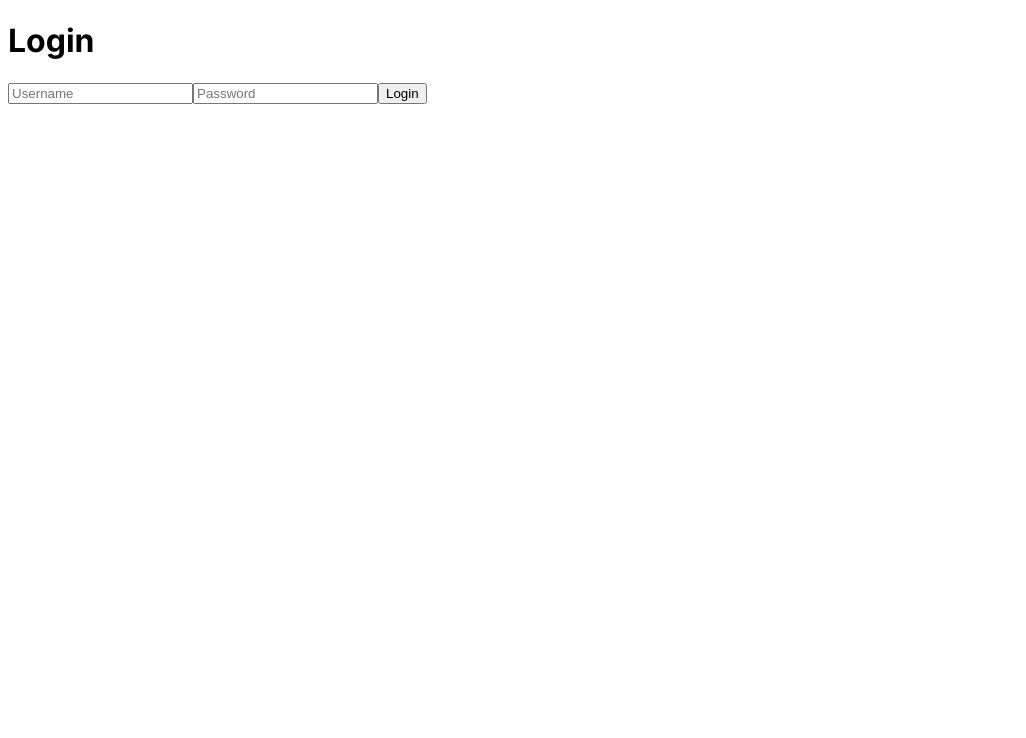
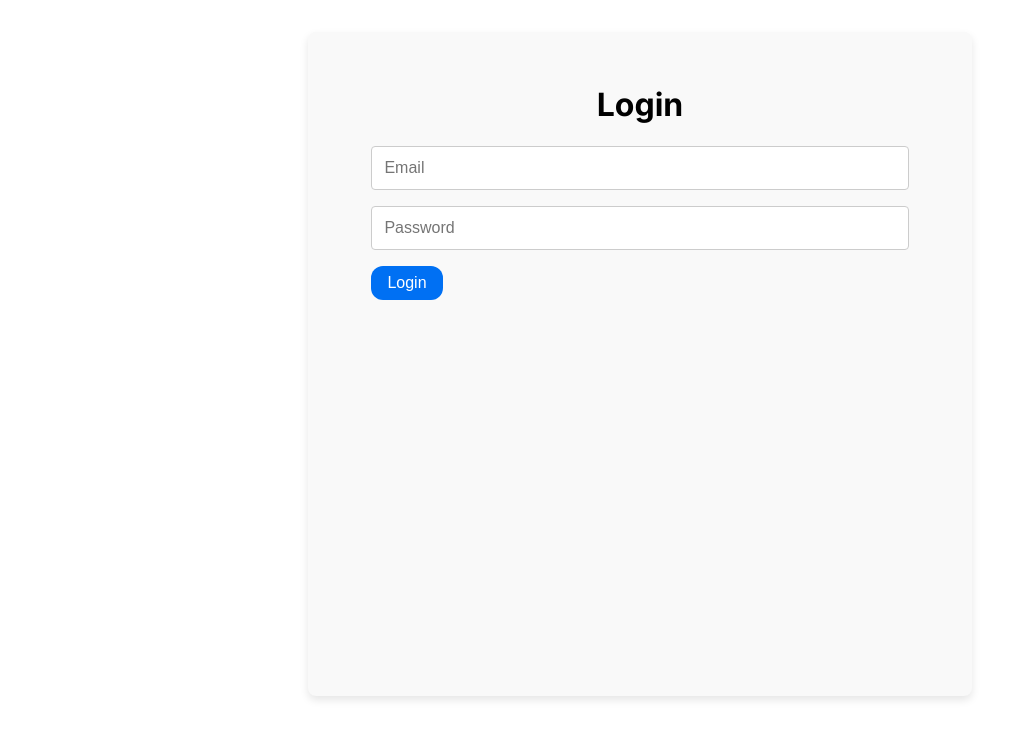
Before and after one commit to Grammeri/dmitry-nikolayev-test, a Next.js app: page /login in a window 1280 px wide. Shown: the top 738 px of the page, without its empty margins (0-1026 px from the left). Built offline with nearby package versions, Linux system fonts and the light colour scheme.

Commit message:
feat: create login page

```diff
--- a/package.json
+++ b/package.json
@@ -10,11 +10,13 @@
     "lint": "next lint"
   },
   "dependencies": {
+    "formik": "^2.4.6",
     "next": "14.2.4",
     "react": "^18",
     "react-dom": "^18",
     "sass": "^1.77.6",
-    "shared": "^0.2.0"
+    "shared": "^0.2.0",
+    "yup": "^1.4.0"
   },
   "devDependencies": {
     "@types/node": "^20",
--- /dev/null
+++ b/src/app/components/LoginForm/LoginForm.module.scss
@@ -0,0 +1,46 @@
+@import '@/app/styles/helpers/vars.scss';
+@import '@/app/styles/helpers/colors.scss';
+
+.loginContainer {
+  display: flex;
+  flex-direction: column;
+  align-items: center;
+  padding: 2rem;
+  background-color: $login-form-bg-color;
+  border-radius: $medium-border-radius;
+  box-shadow: 0 4px 8px rgba(0, 0, 0, 0.1);
+  max-width: 600px;
+  height: 600px;
+  margin: 2rem auto;
+}
+
+.login-title {
+  margin-bottom: 1.5rem;
+  font-size: $font-size-title;
+  color: $font-color;
+}
+.formField{
+  display: flex;
+  align-self: center;
+
+}
+.input {
+  padding: 0.75rem;
+  margin-bottom: 1rem;
+  border: 1px solid #ccc;
+  border-radius: $small-border-radius;
+  font-size: $font-size-regular;
+  width: 100%;
+  box-sizing: border-box;
+}
+
+.input:disabled {
+  background-color: $color-disabled;
+}
+
+.error-message {
+  color: $warning-color;
+  font-size: $font-size-small;
+  margin-top: -0.75rem;
+  margin-bottom: 1rem;
+}
--- /dev/null
+++ b/src/app/components/LoginForm/LoginForm.tsx
@@ -0,0 +1,76 @@
+'use client';
+
+import { useState } from 'react';
+import { ErrorMessage, Field, Form, Formik } from 'formik';
+import { loginValidationSchema } from '@/app/shared/utils/validationSchema';
+
+import styles from './LoginForm.module.scss';
+import Button from '@/app/components/Button/Button';
+
+interface LoginFormValues {
+  email: string;
+  password: string;
+}
+
+export default function LoginForm() {
+  const [loading, setLoading] = useState(false);
+
+  const initialValues: LoginFormValues = { email: '', password: '' };
+
+  const handleSubmit = async (
+    values: LoginFormValues,
+    { setSubmitting }: { setSubmitting: (isSubmitting: boolean) => void }
+  ) => {
+    setLoading(true);
+    setTimeout(() => {
+      setLoading(false);
+      // Redirect to home page
+      window.location.href = '/';
+    }, 2000);
+  };
+
+  return (
+    <div className={styles.loginContainer}>
+      <h1 className={styles.loginTitle}>Login</h1>
+      <Formik
+        initialValues={initialValues}
+        validationSchema={loginValidationSchema}
+        onSubmit={handleSubmit}
+      >
+        {({ isSubmitting }) => (
+          <Form className="formField">
+            <Field
+              type="email"
+              name="email"
+              placeholder="Email"
+              disabled={loading}
+              className={styles.input}
+            />
+            <ErrorMessage
+              name="email"
+              component="div"
+              className={styles['error-message']}
+            />
+
+            <Field
+              type="password"
+              name="password"
+              placeholder="Password"
+              disabled={loading}
+              className={styles.input}
+            />
+            <ErrorMessage
+              name="password"
+              component="div"
+              className={styles['error-message']}
+            />
+
+            <Button onClick={() => {}} disabled={isSubmitting || loading}>
+              {loading ? 'Loading...' : 'Login'}
+            </Button>
+          </Form>
+        )}
+      </Formik>
+    </div>
+  );
+}
--- a/src/app/components/UserTable/UserTable.module.scss
+++ b/src/app/components/UserTable/UserTable.module.scss
@@ -4,7 +4,7 @@
 .table {
   width: 100%;
   border-collapse: collapse;
-  margin-bottom: 0.062rem;
+  margin-bottom: 1rem;
 }
 
 .th, .td {
@@ -19,3 +19,6 @@
 .table-heading{
   font-size: $font-size-regular
 }
+.pagination-buttons{
+  margin-bottom: 2rem;
+}
--- a/src/app/components/UserTable/UserTable.tsx
+++ b/src/app/components/UserTable/UserTable.tsx
@@ -92,7 +92,7 @@ const UserTable = () => {
           </tbody>
         </table>
       )}
-      <div className="pagination-buttons">
+      <div style={{ marginBottom: '1.5rem' }} className="pagination-buttons">
         <Button onClick={handlePrevious} disabled={page === 0}>
           Previous
         </Button>
--- a/src/app/login/page.tsx
+++ b/src/app/login/page.tsx
@@ -1,12 +1,9 @@
-export default function Login() {
+import LoginForm from '@/app/components/LoginForm/LoginForm';
+
+export default function LoginPage() {
   return (
     <div>
-      <h1>Login</h1>
-      <form>
-        <input type="text" placeholder="Username" />
-        <input type="password" placeholder="Password" />
-        <button type="submit">Login</button>
-      </form>
+      <LoginForm />
     </div>
   );
 }
--- /dev/null
+++ b/src/app/shared/utils/validationSchema.ts
@@ -0,0 +1,11 @@
+import * as Yup from 'yup';
+
+export const loginValidationSchema = Yup.object({
+  email: Yup.string()
+    .email('Invalid email address')
+    .required('Email is required'),
+  password: Yup.string()
+    .min(8, 'Password must be at least 8 characters long')
+    .matches(/[A-Z]/, 'Password must contain at least one uppercase letter')
+    .required('Password is required'),
+});
--- a/src/app/styles/helpers/_colors.scss
+++ b/src/app/styles/helpers/_colors.scss
@@ -6,3 +6,5 @@ $color-disabled: #ccc;
 $font-color: #333;
 $background-color: #f5f5f5;
 $table-bg-color: #cccccc;
+$warning-color: #ff0000;
+$login-form-bg-color: #f9f9f9;
--- a/src/app/styles/helpers/_mixins.scss
+++ b/src/app/styles/helpers/_mixins.scss
@@ -1,9 +1,9 @@
 // Mixin for flex center
-@mixin flex-center {
+/*@mixin flex-center {
   display: flex;
   justify-content: center;
   align-items: center;
-}
+}*/
 
 // Media queries
 @mixin respond-to($breakpoint) {
--- a/src/app/styles/helpers/_vars.scss
+++ b/src/app/styles/helpers/_vars.scss
@@ -10,8 +10,11 @@ $breakpoint-lg: 992px;
 $breakpoint-xl: 1200px;
 
 // text fonts
+$font-size-title: 1.5rem;
 $font-size-regular: 1rem;
-$font-size-small: 0.6rem;
+$font-size-small:0.875rem;
 
 // Скругления
 $border-radius: 12px;
+$small-border-radius: 4px;
+$medium-border-radius: 8px;
```
Also changed, not shown: src/app/main/page.tsx (deleted, +0 -7 lines), 1 other file (tests, documents, lock files or other folders).
